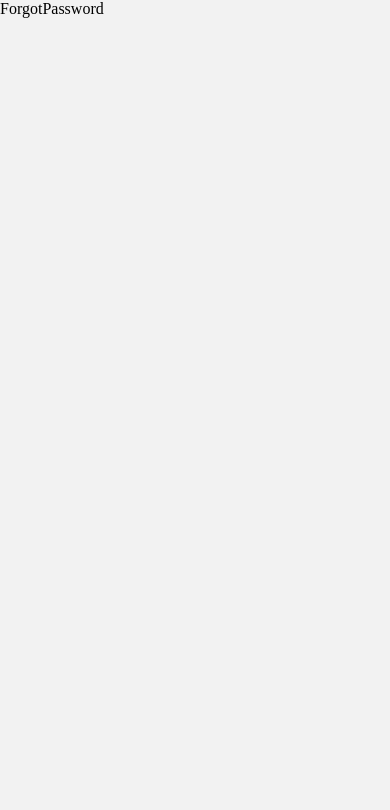
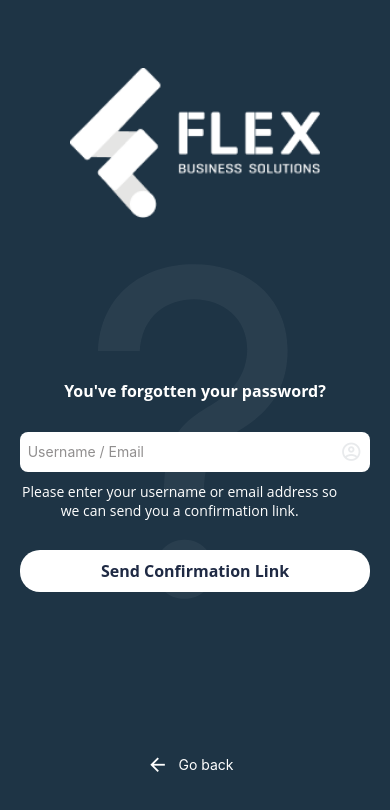
Before and after one commit to EdonaElshani/Shopping-Prod, a React Native app in the folder client-app/: screen /ForgotPassword in a window 390 px wide. Shown: the top 810 px of the page. Built offline with nearby package versions, Linux system fonts and the light colour scheme.

Commit message:
forgot password screen

```diff
--- a/client-app/src/navigation/AppNav.js
+++ b/client-app/src/navigation/AppNav.js
@@ -12,7 +12,7 @@ const AppNav = () => {
     <>
       <NavigationContainer>
         <Stack.Navigator
-          initialRouteName={"Login"}
+          initialRouteName={"ForgotPassword"}
           screenOptions={{
             headerShown: false,
           }}
--- a/client-app/src/screens/ForgotPassword.js
+++ b/client-app/src/screens/ForgotPassword.js
@@ -1,8 +1,112 @@
 import React from "react";
-import { View } from "react-native";
+import { Image, StyleSheet, Text, View, Pressable } from "react-native";
+import { flexLogo } from "../constants/Images";
+import { MaterialCommunityIcons } from "@expo/vector-icons";
+import CustomInput from "../components/CustomInput";
 
 const ForgotPassword = () => {
-  return <View>ForgotPassword</View>;
+  return (
+    <View style={styles.container}>
+      <View style={styles.questionMarkContainer}>
+        <Text style={styles.questionMark}>?</Text>
+      </View>
+      <View>
+        <Image source={flexLogo} style={styles.logoImg} />
+      </View>
+
+      <View>
+        <Text style={styles.forgotPwText}>You've forgotten your password?</Text>
+        <View>
+          <CustomInput
+            placeholder="Username / Email"
+            icon="account-circle-outline"
+          />
+        </View>
+        <Text style={styles.confirmationText}>
+          Please enter your username or email address so we can send you a
+          confirmation link.
+        </Text>
+        <View>
+          <Pressable style={styles.btn}>
+            <Text style={styles.btnText}>Send Confirmation Link</Text>
+          </Pressable>
+        </View>
+      </View>
+
+      <View style={styles.goBackView}>
+        <MaterialCommunityIcons name={"arrow-left"} size={22} color="#fff" />
+        <Pressable>
+          <Text style={styles.goBackText}>Go back</Text>
+        </Pressable>
+      </View>
+    </View>
+  );
 };
 
 export default ForgotPassword;
+
+const styles = StyleSheet.create({
+  container: {
+    flex: 1,
+    backgroundColor: "#1E3445",
+    alignItems: "center",
+    justifyContent: "space-around",
+    color: "#FFF",
+    flexDirection: "column",
+    gap: 5,
+  },
+  questionMarkContainer: {
+    position: "absolute",
+    justifyContent: "center",
+    alignItems: "center",
+    marginTop: "20px",
+  },
+  questionMark: {
+    fontSize: 450,
+    color: "rgba(255, 255, 255, 0.05)",
+  },
+  logoImg: {
+    width: "250px",
+    height: "150px",
+    marginBottom: "20px",
+  },
+  forgotPwText: {
+    color: "#FFF",
+    fontSize: "16px",
+    fontFamily: "Open Sans",
+    fontWeight: "700",
+    textAlign: "center",
+    marginBottom: "20px",
+  },
+  confirmationText: {
+    color: "white",
+    width: "320px",
+    textAlign: "center",
+    fontSize: "14px",
+    paddingVertical: "10px",
+    fontFamily: "Open Sans",
+  },
+  btn: {
+    backgroundColor: "#fff",
+    padding: 10,
+    borderRadius: 20,
+    marginTop: 20,
+  },
+  btnText: {
+    color: "#1F2A44",
+    fontSize: "16px",
+    fontFamily: "Open Sans",
+    fontWeight: "700",
+    textAlign: "center",
+  },
+  goBackView: {
+    flexDirection: "row",
+    alignItems: "center",
+    justifyContent: "center",
+    marginTop: "20px",
+  },
+  goBackText: {
+    color: "#FFFFFF",
+    paddingHorizontal: "10px",
+  },
+});
```
Also changed, not shown: client-app/src/assets/Images/ForgotPassword.PNG (added), 1 other file (tests, documents, lock files or other folders).
